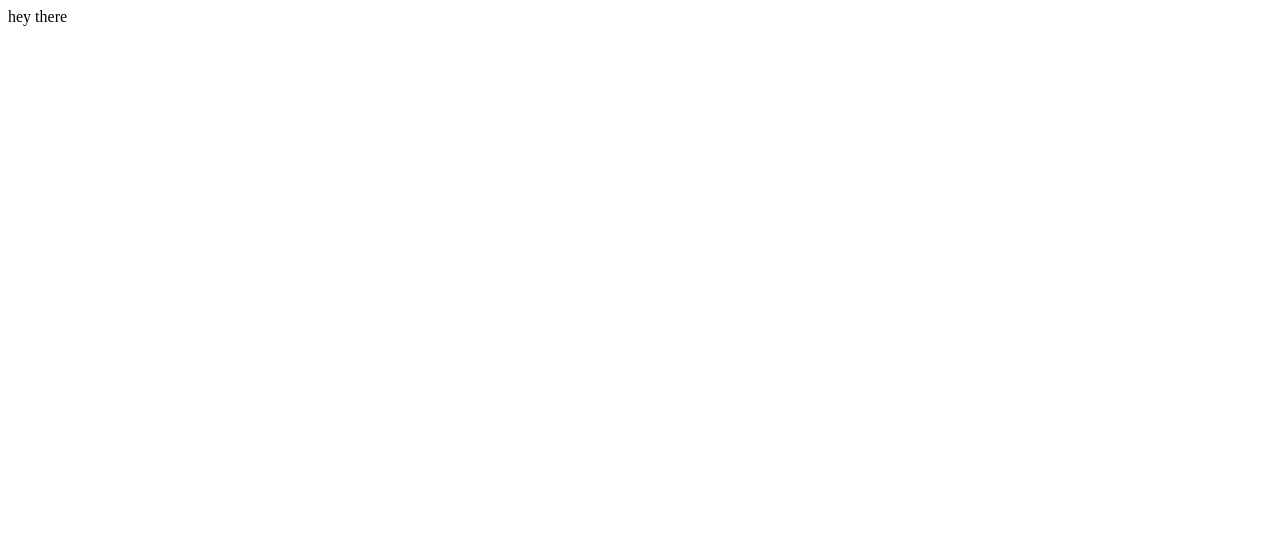
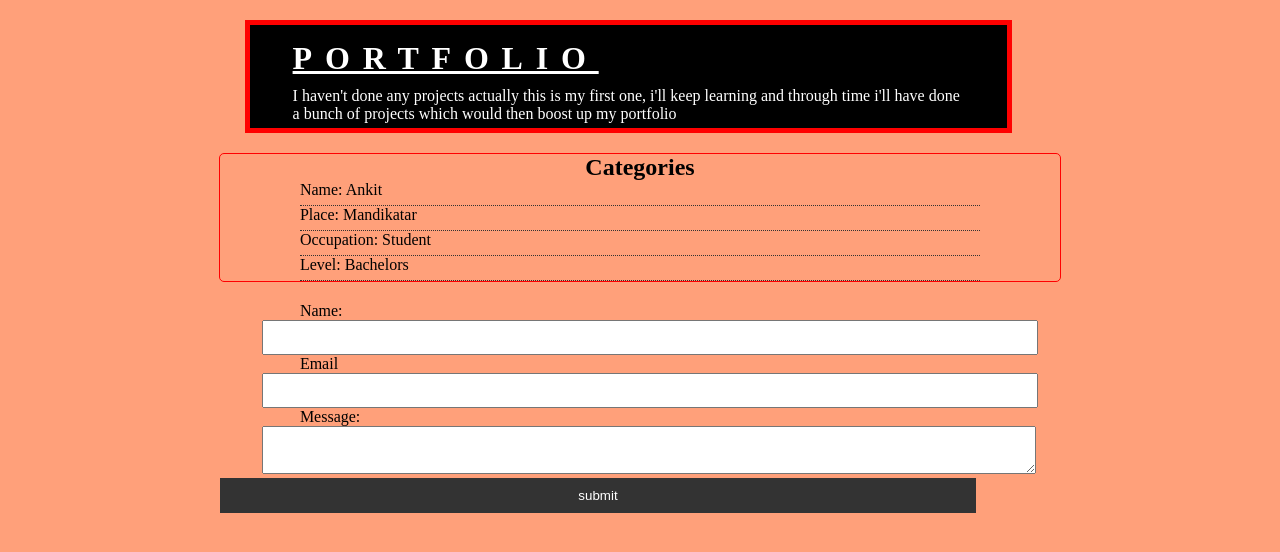
Before and after one commit to nami-ankit/Y4-S1-WebDev-, a plain HTML site: page login.html in a window 1280 px wide. Drawn offline with Linux system fonts and the light colour scheme.

Commit message:
made changes to the file

```diff
--- a/login.html
+++ b/login.html
@@ -1 +1,45 @@
-hey there
+<!DOCTYPE html>
+<html>
+<head>
+	<meta charset="utf-8">
+	<link rel="stylesheet" type="text/css" href="tag.css">
+	<title> Practising 1 without looking at the code</title>
+</head>
+<body>
+	<div class="container">
+	<div class="box-1">
+	<h1> Portfolio </h1>
+	<p> I haven't done any projects actually this is my first one, i'll keep learning and through time i'll have done a bunch of projects which would then boost up my portfolio </p>
+	</div>
+</div>
+
+    <div class="container1">
+    <div class="categories">
+<!-- from now if u wanna put class or id just use div tag over the tag u want to select rather than puttinf it on the tag itself -->
+
+    	<h2> Categories </h2>
+    	<ul>
+    		<li><a href="#"> Name: Ankit </a> </li>
+    		<li><a href="#"> Place: Mandikatar </a> </li>
+    		<li><a href="#"> Occupation: Student </a> </li>
+    		<li><a href="#"> Level: Bachelors </a> </li>
+    	</ul>
+    </div>
+    <form class="my-form">
+    	<div class="form-group">
+    		<label> Name: </label>
+    		<input type="text" name="name">
+    	</div>
+    	<div class="form-group">
+    		<label> Email </label>
+    		<input type="text" name="email">
+    	</div>
+    	<div class="form-group">
+    		<label> Message: </label>
+    		<textarea name="message"> </textarea>
+    	</div>
+    	<input class="button" type="submit" value="submit" name="">
+    </form>
+</div>
+</body>
+</html>
--- a/tag.css
+++ b/tag.css
@@ -1,6 +1,90 @@
+* {
+	margin: auto;
+	width: 90%;
+}
+
 body {
-	background: linear-gradient(to bottom, rgb(204, 229, 255), rgba(204, 229, 0.4));
-	font size: 1.15em;
-	font-aligh: justify;
-	font-family: "Lato", sans-serif;
+	background-color: lightsalmon;
 }
+
+.container {
+	width: 80%;
+	margin: auto;
+}
+
+.button{
+	background-color: #333;
+	color: #fff;
+	padding: 10px 15px;
+	border: none;
+}
+
+.box-1 {
+	background-color: black;
+	color: white;
+
+	margin: 20px;
+
+	border: 5px red solid;
+
+	padding: 5px;
+}
+
+.box-1 h1 {
+	text-decoration: underline;
+	text-transform: uppercase;
+	letter-spacing: 0.4em;
+	font-weight: 800;
+	padding: 10px;
+}
+
+a {
+	text-decoration: none;
+	color: black;
+}
+
+a:hover {
+	color: red;
+}
+
+a:active {
+	color:  green;
+}
+
+.categories {
+	border: 1px red solid;
+	border-radius: 5px;
+}
+
+.categories h2 {
+	text-align: center;
+}
+
+.categories ul {
+	padding: 0;
+	list-style: square;
+	list-style: none;
+}
+
+.categories li {
+	padding-bottom: 6px;
+	border-bottom: dotted 1px #333;
+	/*list-style-image: url("check.png");*/
+}
+
+.my-form {
+	padding: 20px;
+}
+
+.form-group .my-form {
+	padding-bottom: 15px;
+}
+
+.my-form label{
+	display: block;
+}
+
+.my-form input[type="text"], .my-form textarea {
+	width: 100%;
+	padding: 8px;
+}
```
Also changed, not shown: about project.txt (added).
